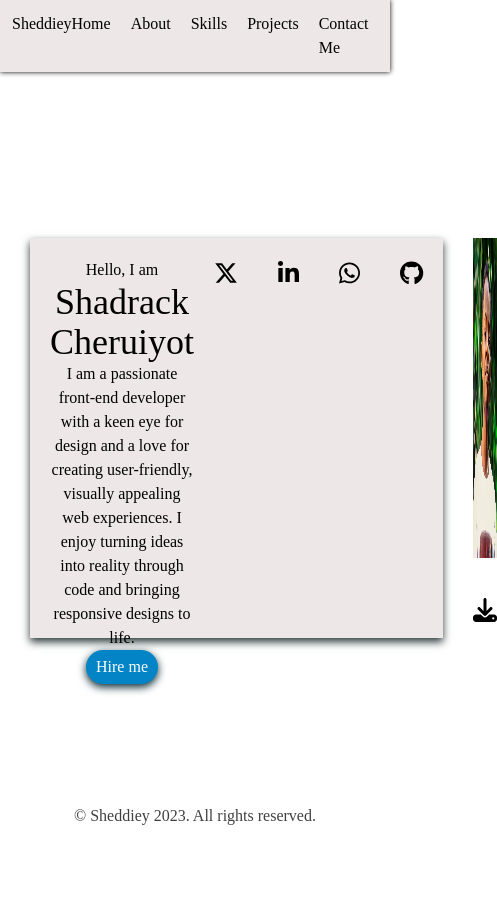
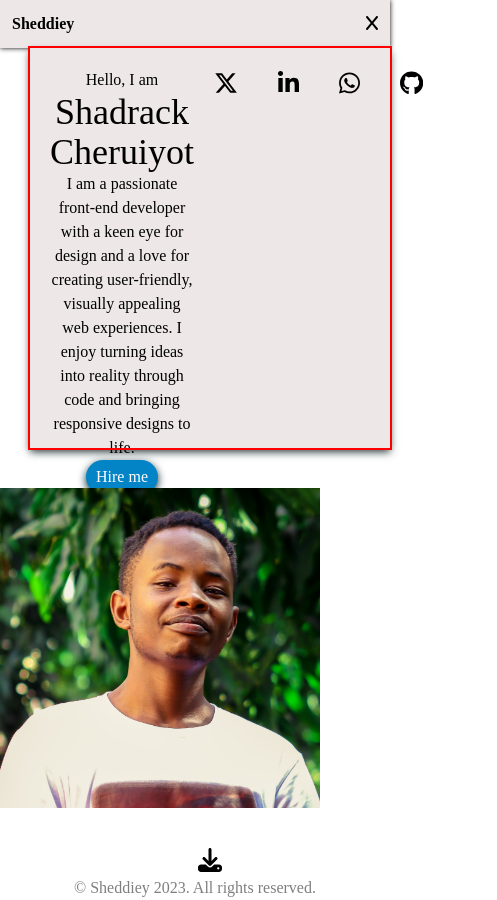
Before and after one commit to Sheddiey/Portfolio, a React (Create React App) app: page / in a window 390 px wide. Shown: the whole page, 497 px wide, since content can reach past the window. Before the commit the page ends 844 px from the top, so only its background shows below. Built offline with nearby package versions, Linux system fonts and the light colour scheme.

Commit message:
added a toggle button

```diff
--- a/src/Components/Main.jsx
+++ b/src/Components/Main.jsx
@@ -22,7 +22,7 @@ export function Home() {
       <section className="flex flex-col items-center text-center justify-evenly">
         <h2>
           Hello, I am{" "}
-          <span className="font-medium text-4xl">Shadrack Cheruiyot</span>{" "}
+          <span className="font-medium cursor-pointer animate-bounce text-4xl">Shadrack Cheruiyot</span>{" "}
         </h2>
         <h5>
           I am a passionate front-end developer with a keen eye for design and a
--- a/src/Components/Portfolio.jsx
+++ b/src/Components/Portfolio.jsx
@@ -1,16 +1,22 @@
-import React from "react";
+import React, { useState } from "react";
 import { About, ContactMe, Home, Projects, Skills } from "./Main";
-import { BrowserRouter as Router, Route, Routes, Link } from "react-router-dom";
+import {
+  BrowserRouter as Router,
+  Route,
+  Routes,
+  Link,
+  useLocation,
+} from "react-router-dom";
 import sheddiey from "./sheddie ed.jpg";
 import { FontAwesomeIcon } from "@fortawesome/react-fontawesome";
-import { faDownload } from "@fortawesome/free-solid-svg-icons";
+import { faDownload, faBars, faX } from "@fortawesome/free-solid-svg-icons";
 
 export function Portfolio() {
   return (
     <Router>
       <div className=" h-screen flex flex-col justify-between ">
         <NavBar />
-        <div className="flex">
+        <div className="md:flex grid gap-10">
           <Routes>
             <Route path="/" Component={Home} />
             <Route path="/about" Component={About} />
@@ -27,36 +33,64 @@ export function Portfolio() {
 }
 
 function NavBar() {
+  const [isToggle, setIsToggle] = useState(false);
+  const location = useLocation();
+
   return (
-    <nav className=" flex h-15 regal-blue box-shadow p-3 justify-between">
-      <h2 className="cursor-pointer transition ease-in-out delay-150 hover:underline-offset-1">
+    <nav className=" flex h-12 regal-blue box-shadow p-3 justify-between">
+      <h2 className="cursor-pointer font-bold hover:text-2xl hover:transition hover:delay-150 duration-300 ease-in-out">
         <Link to="/">Sheddiey</Link>
       </h2>
-      <ul className="flex cursor-pointer gap-5">
+      <ul className="md:flex hidden cursor-pointer md:gap-5">
         <li>
-          <Link className='hover:text-sky-600' to="/">Home</Link>
+          <Link className="hover:text-sky-600" to="/">
+            Home
+          </Link>
         </li>
         <li>
-          <Link className='hover:text-sky-600' to="/about">About</Link>
+          <Link className="hover:text-sky-600" to="/about">
+            About
+          </Link>
         </li>
         <li>
-          <Link className='hover:text-sky-600' to="/skills">Skills</Link>
+          <Link className="hover:text-sky-600" to="/skills">
+            Skills
+          </Link>
         </li>
         <li>
-          <Link className='hover:text-sky-600' to="/projects">Projects</Link>
+          <Link className="hover:text-sky-600" to="/projects">
+            Projects
+          </Link>
         </li>
         <li>
-          <Link className='hover:text-sky-600' to="/contactMe">Contact Me</Link>
+          <Link className="hover:text-sky-600" to="/contactMe">
+            Contact Me
+          </Link>
         </li>
       </ul>
+      <div className="md:hidden">
+        <ToggleButton isToggle={isToggle} />
+      </div>
     </nav>
+  );
+}
+
+function ToggleButton({ isToggle }) {
+  return (
+    <button>
+      {isToggle ? (
+        <FontAwesomeIcon icon={faBars} />
+      ) : (
+        <FontAwesomeIcon icon={faX} />
+      )}
+    </button>
   );
 }
 
 function Footer() {
   return (
     <div className="w-screen h-10">
-      <p className="text-center cursor-pointer transition- opacity-75 hover:opacity-100 transition-opacity">
+      <p className="text-center cursor-pointer transition- opacity-50 hover:opacity-100 transition-opacity">
         © Sheddiey 2023. All rights reserved.
       </p>
     </div>
@@ -66,8 +100,17 @@ function Footer() {
 function Avatar() {
   return (
     <div className="flex flex-col gap-10">
-      <img className="h-80 hover:shadow-[0-3px-8px-0_ hsl(192, 100%, 9%)] cursor-pointer w-80" src={sheddiey} alt="sheddiey" />
-      <FontAwesomeIcon className="icon hover:shadow-2xl cursor-pointer hover:text-sky-600 text-2xl" icon={faDownload} />
+      <img
+        className="h-80 hover:shadow-[0-3px-8px-0_ hsl(192, 100%, 9%)] cursor-pointer w-80"
+        src={sheddiey}
+        alt="sheddiey"
+      />
+      <div className="text-center">
+        <FontAwesomeIcon
+          className="icon text-2xl hover:text-sky-600 cursor-pointer"
+          icon={faDownload}
+        />
+      </div>
     </div>
   );
 }
--- a/src/index.css
+++ b/src/index.css
@@ -19,6 +19,12 @@ body {
   margin-inline: 30px;
   padding: 20px;
   background-color: hsl(0, 16%, 92%);
+}
+@media (max-width: 768px) {
+  .card {
+    width: 360px;
+    outline: 2px solid red;
+  }
 }
 .button {
   color: white;
```
